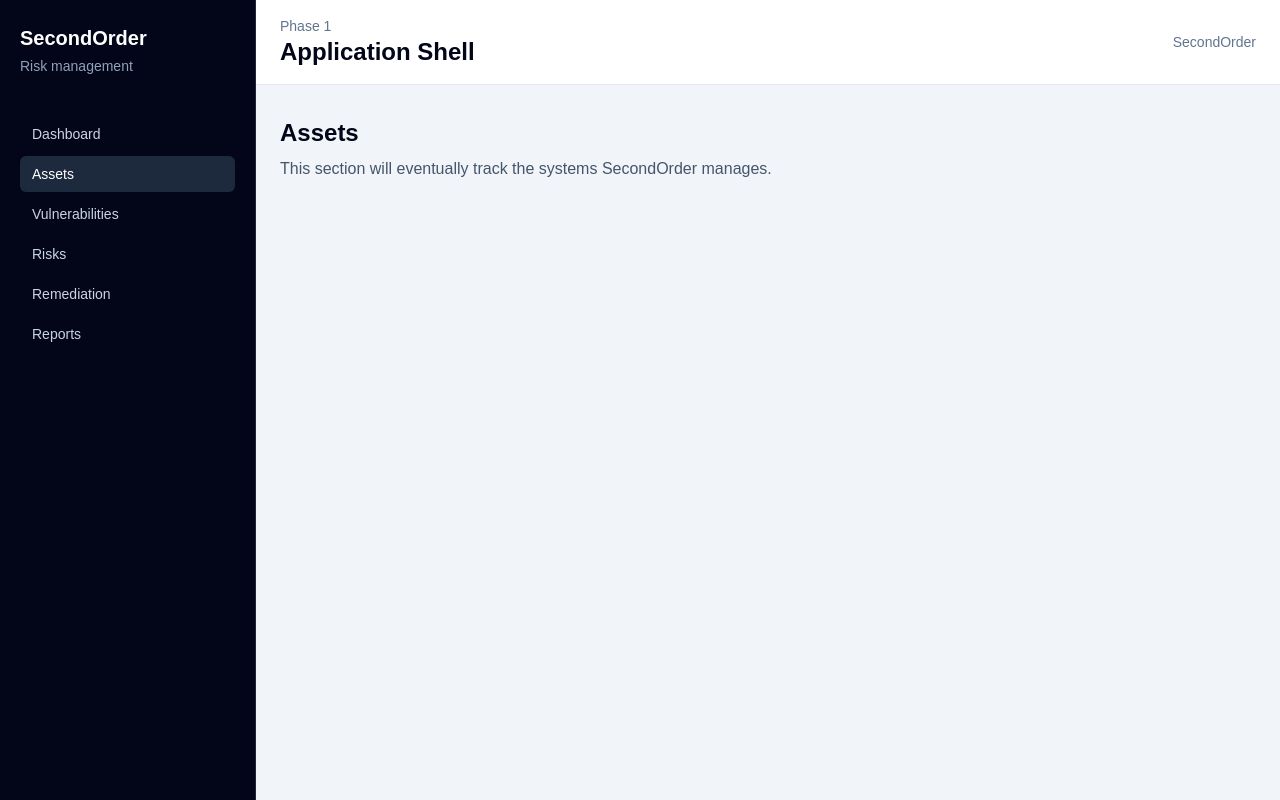
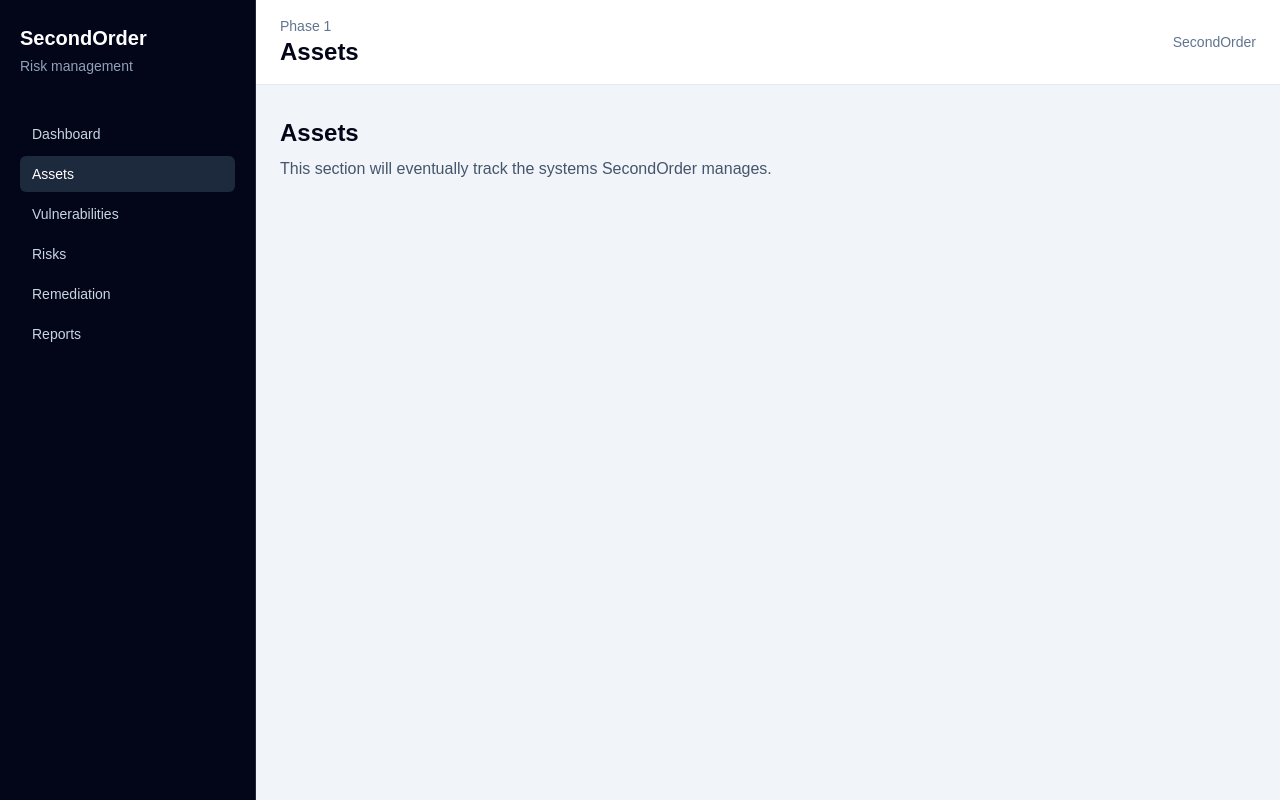
Before and after one commit to dsm-labs/secondorder, a Next.js app: page /assets in a window 1280 px wide. Built offline with nearby package versions, Linux system fonts and the light colour scheme.

Commit message:
Update header for current route

```diff
--- a/src/components/app-shell.tsx
+++ b/src/components/app-shell.tsx
@@ -18,6 +18,9 @@ export default function AppShell({
   children: React.ReactNode;
 }>) {
   const pathname = usePathname();
+  const currentPageTitle =
+    navigationItems.find((item) => item.href === pathname)?.label ??
+    "SecondOrder";
 
   return (
     <div className="min-h-screen bg-slate-100 text-slate-950">
@@ -55,7 +58,7 @@ export default function AppShell({
               <div>
                 <p className="text-sm font-medium text-slate-500">Phase 1</p>
                 <h1 className="text-2xl font-semibold text-slate-950">
-                  Application Shell
+                  {currentPageTitle}
                 </h1>
               </div>
               <p className="text-sm text-slate-500">SecondOrder</p>
```
